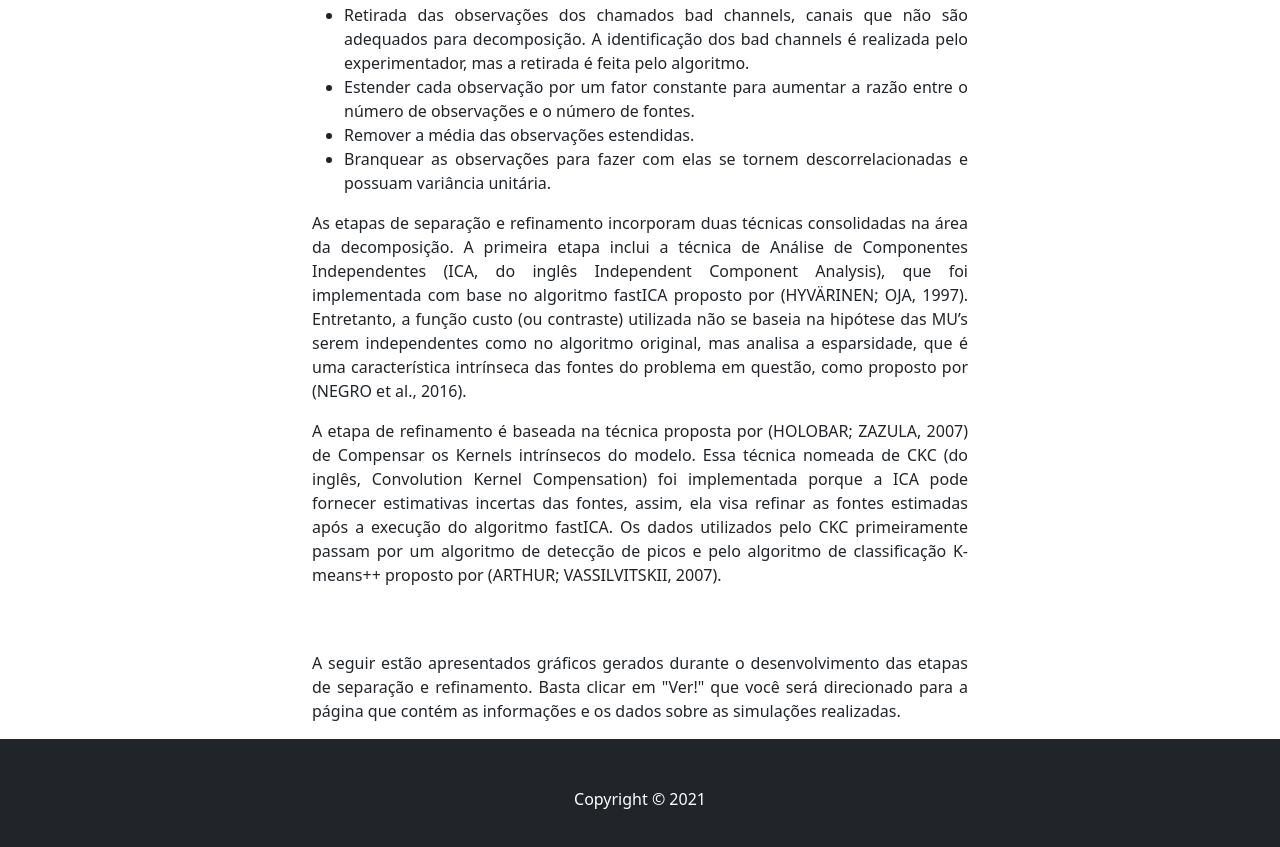
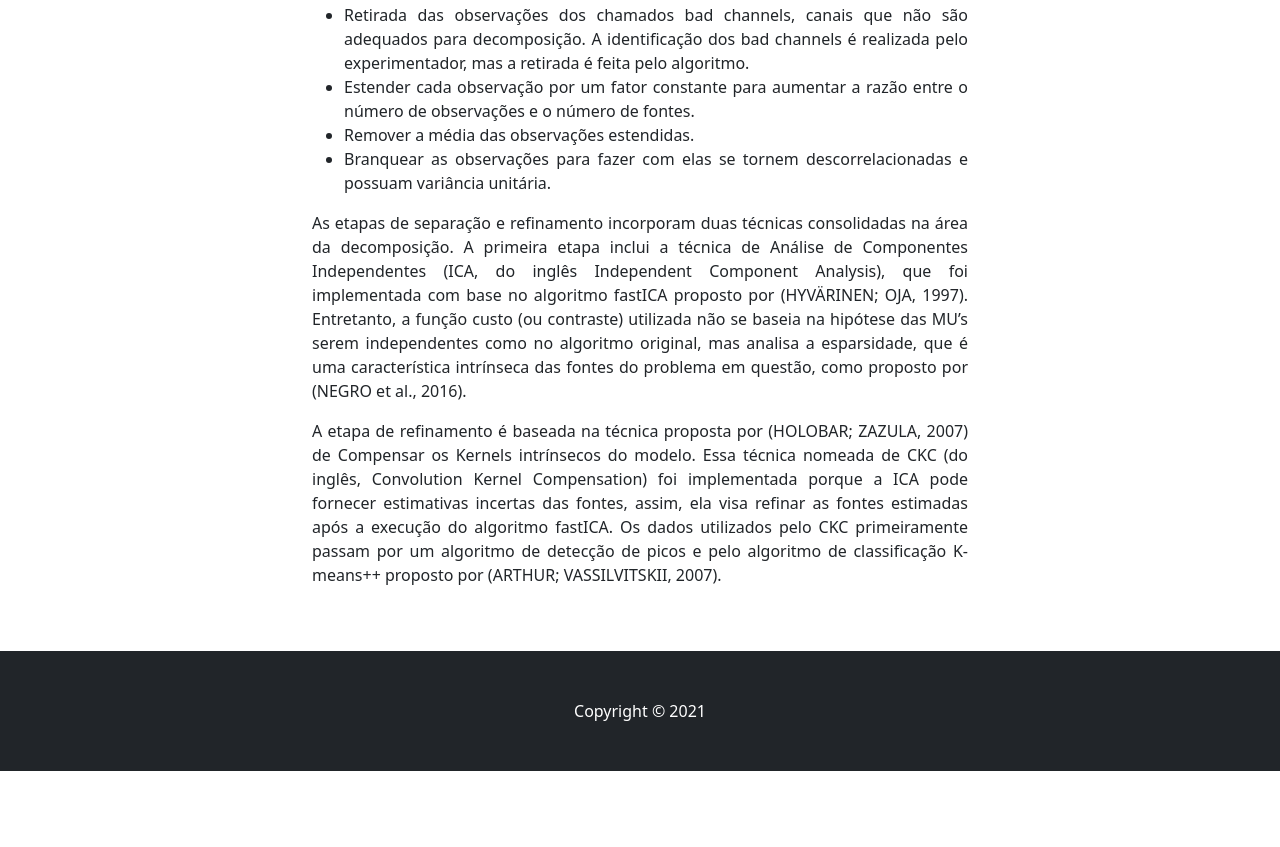
Before and after one commit to MateusASchneiderCastilhos/WebSite, a plain HTML site: page index.html in a window 1280 px wide. Shown: the part 657-1504 px from the top of the page. After the commit the page ends 1428 px from the top, so only its background shows below. Drawn offline with Linux system fonts and the light colour scheme.

Commit message:
Update index.html

```diff
--- a/index.html
+++ b/index.html
@@ -99,11 +99,11 @@
                             VASSILVITSKII, 2007).
                         </p>
                         <br></br>
-                        <p class="text-justify">
+                        <!-- <p class="text-justify">
                             A seguir estão apresentados gráficos gerados durante o desenvolvimento das etapas de
                             separação e refinamento. Basta clicar em "Ver!" que você será direcionado para a página
                             que contém as informações e os dados sobre as simulações realizadas.
-                        </p>
+                        </p> -->
                         <!-- <p class="lead">This is a great place to talk about your webpage. This template is purposefully
                             unstyled so you can use it as a boilerplate or starting point for you own landing page
                             designs! This template features:</p>
```
